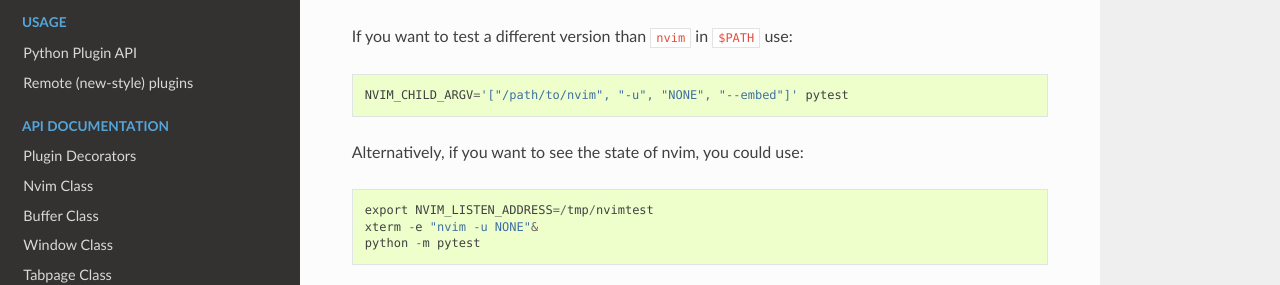
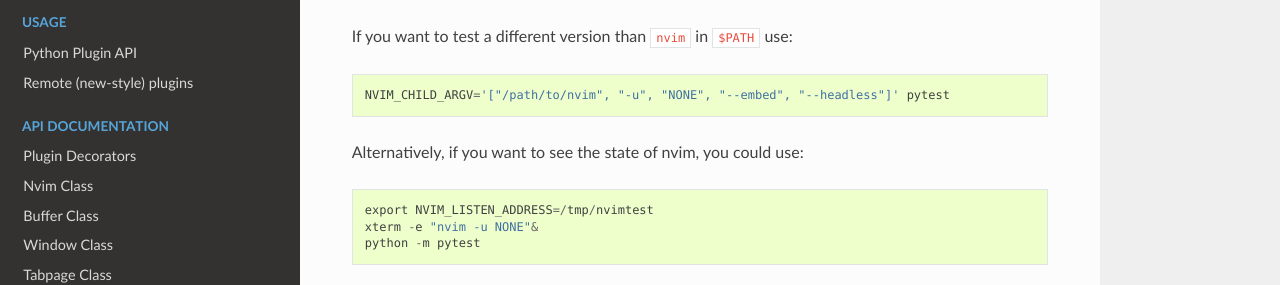
Before and after one commit to neovim/pynvim, a Sphinx documentation site: the page built from docs/development.rst, in a window 1280 px wide and 1400 px high, scrolled down 567 px. Shown: the part 172-457 px from the top of the window. Built offline with Sphinx 7.4.7 and the Read the Docs theme 2.0.0, drawn with Linux system fonts in a browser that asks for light colours.

Commit message:
doc, tests: specify --headless

```diff
--- a/docs/development.rst
+++ b/docs/development.rst
@@ -26,7 +26,7 @@ directory added to ``sys.path``.
 
 If you want to test a different version than ``nvim`` in ``$PATH`` use::
 
-    NVIM_CHILD_ARGV='["/path/to/nvim", "-u", "NONE", "--embed"]' pytest
+    NVIM_CHILD_ARGV='["/path/to/nvim", "-u", "NONE", "--embed", "--headless"]' pytest
 
 Alternatively, if you want to see the state of nvim, you could use::
 
@@ -86,6 +86,6 @@ You can embed Neovim into your python application instead of binding to a runnin
 .. code-block:: python
 
     >>> from pynvim import attach
-    >>> nvim = attach('child', argv=["/bin/env", "nvim", "--embed"])
+    >>> nvim = attach('child', argv=["/bin/env", "nvim", "--embed", "--headless"])
 
 The tests can be consulted for more examples.
```
Also changed, not shown: README.md (+9 -4 lines), 3 other files.
